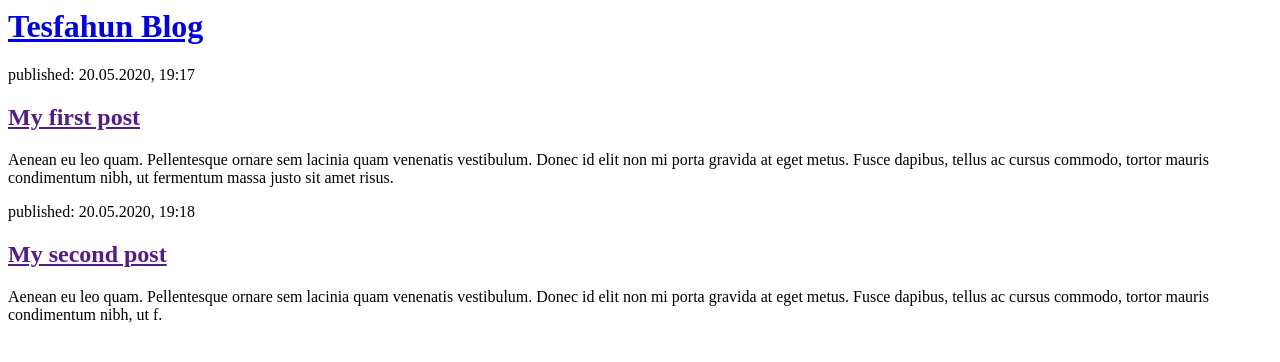
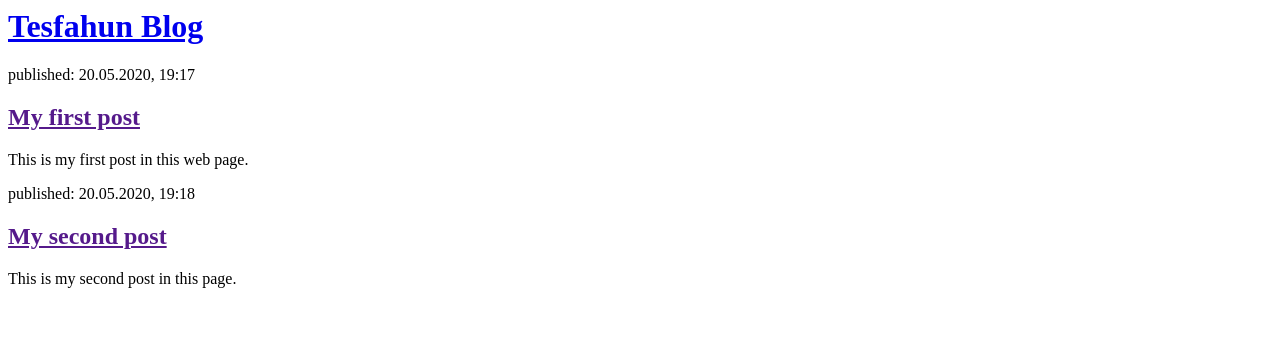
Before and after one commit to Txy822/Mysite, a Django app: page / in a window 1280 px wide. Shown: the top 362 px of the page. Run offline with Django 3.2, Linux system fonts and the light colour scheme.

Commit message:
changes added

```diff
--- a/blog/templates/blog/post_list.html
+++ b/blog/templates/blog/post_list.html
@@ -10,13 +10,13 @@
         <div>
             <p>published: 20.05.2020, 19:17</p>
             <h2><a href="">My first post</a></h2>
-            <p>Aenean eu leo quam. Pellentesque ornare sem lacinia quam venenatis vestibulum. Donec id elit non mi porta gravida at eget metus. Fusce dapibus, tellus ac cursus commodo, tortor mauris condimentum nibh, ut fermentum massa justo sit amet risus.</p>
+            <p>This is my first post in this web page.</p>
         </div>
 
         <div>
             <p>published: 20.05.2020, 19:18</p>
             <h2><a href="">My second post</a></h2>
-            <p>Aenean eu leo quam. Pellentesque ornare sem lacinia quam venenatis vestibulum. Donec id elit non mi porta gravida at eget metus. Fusce dapibus, tellus ac cursus commodo, tortor mauris condimentum nibh, ut f.</p>
+            <p>This is my second post in this page.</p>
         </div>
     </body>
 </html>
```
